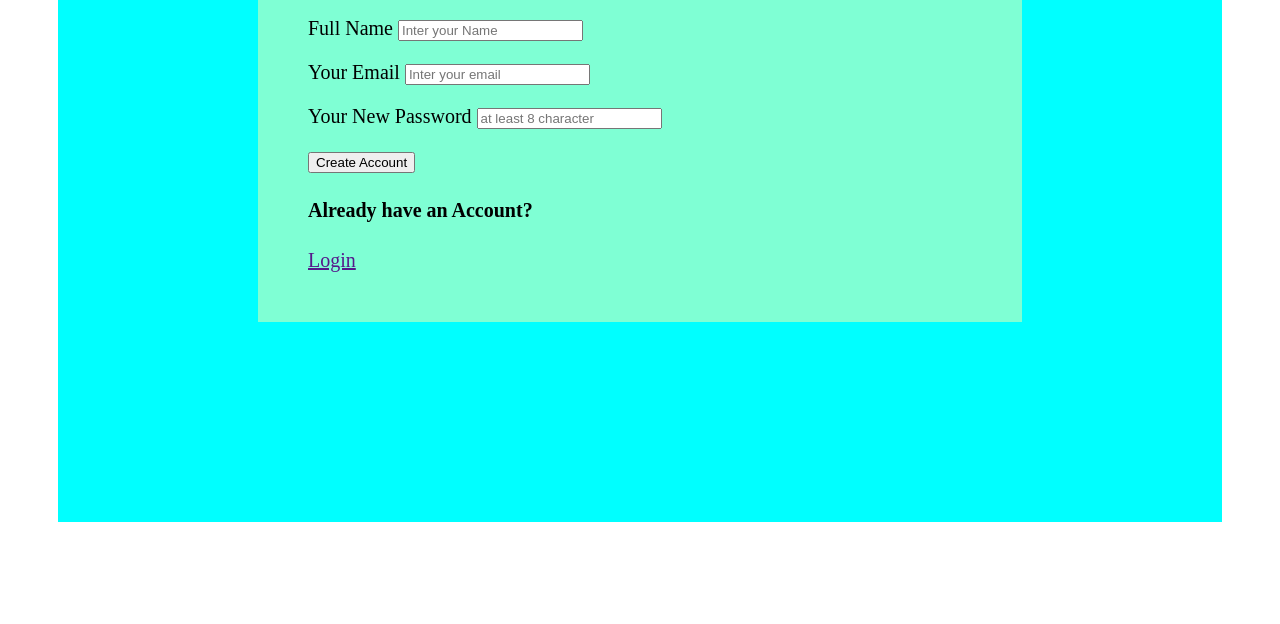
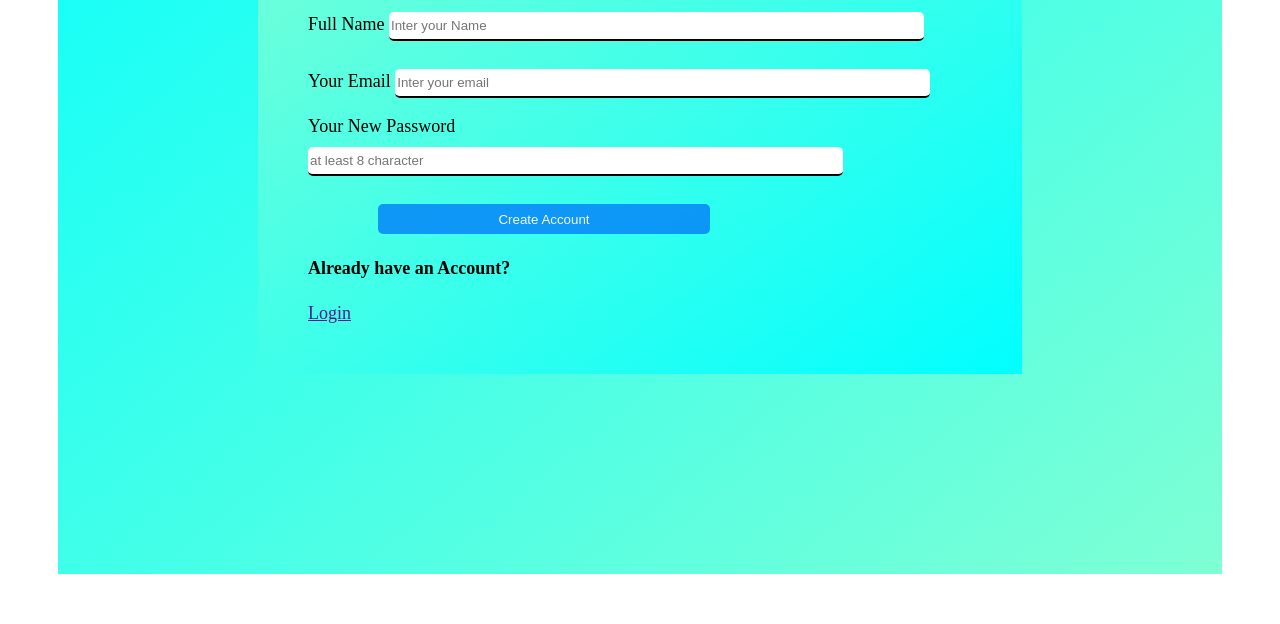
Before and after one commit to mohammad-meraj/signup-box, a plain HTML site: page index.html in a window 1280 px wide. Shown: the part 427-1051 px from the top of the page. Before the commit the page ends 999 px from the top, so only its background shows below. Drawn offline with Linux system fonts and the light colour scheme.

Commit message:
design push

```diff
--- a/index.html
+++ b/index.html
@@ -28,7 +28,7 @@
                         <label for="password">Your New Password</label>
                         <input type="password" name="" id="password" placeholder="at least 8 character">
                     </p>
-                    <input type="button" value="Create Account">
+                    <input class="button" type="button" value="Create Account">
                 </form>
             </main>
             <footer>
--- a/style/style.css
+++ b/style/style.css
@@ -1,11 +1,34 @@
 .outerbox{
-    background-color: aqua;
+    background: linear-gradient(to top left,aquamarine,aqua);
     margin: 50px;
     padding: 100px;
 }
 .innerbox{
-    background-color: aquamarine;
+    background: linear-gradient(to top left,aqua,aquamarine);
     margin: 100px 100px;
     padding: 50px;
-    font-size: 20px;
+    font-size: 18px;
 }
+input{
+    width: 80%;
+    margin-top: 10px;
+    border: none;
+    border-bottom:2px solid ;
+    border-radius: 5px;
+    height: 25px;
+}
+.button{
+    background-color: rgba(9, 140, 248, 0.9);
+    width: 50%;
+    margin-left: 70px;
+    height: 30px;
+    color: aliceblue;
+    border:none;
+}
+input:hover{
+    border: 1px solid rgb(0, 255, 64);
+}
+.button:hover{
+    background-color: black;
+    color:aliceblue;
+}
```
